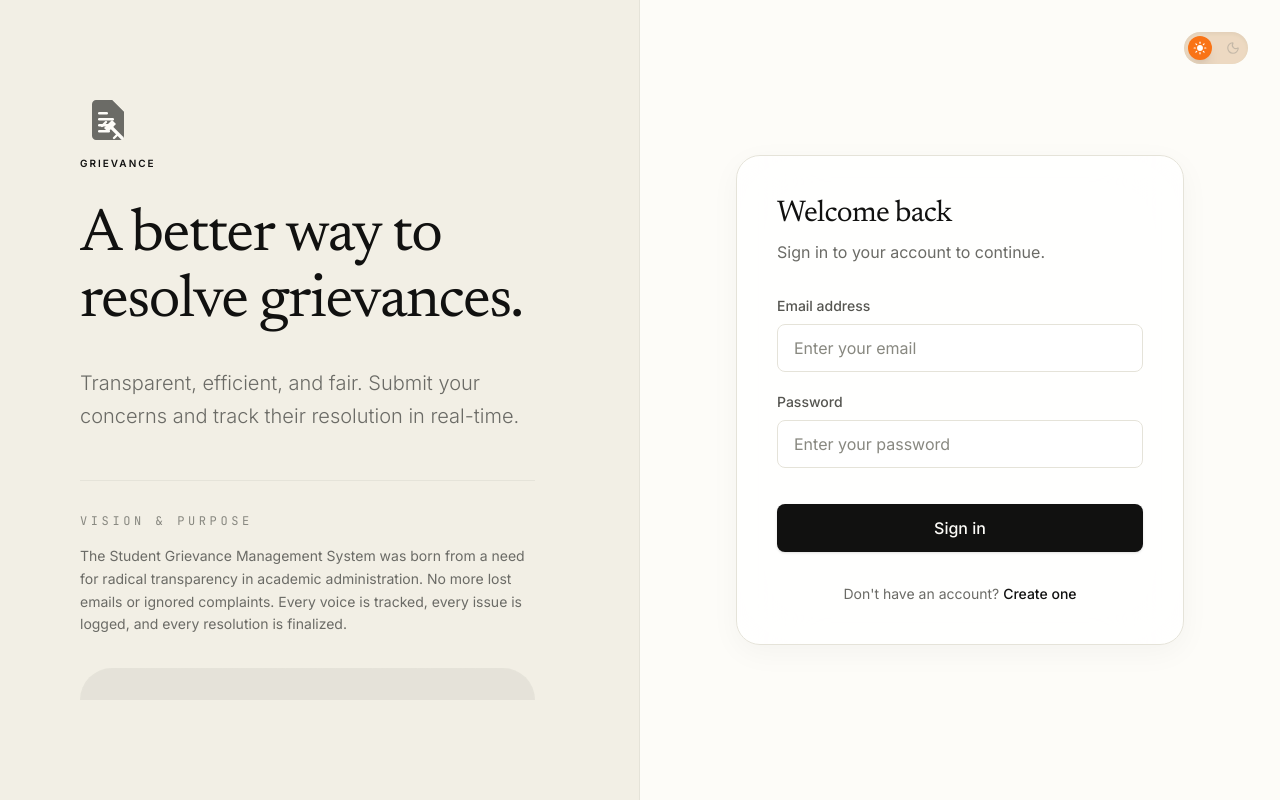
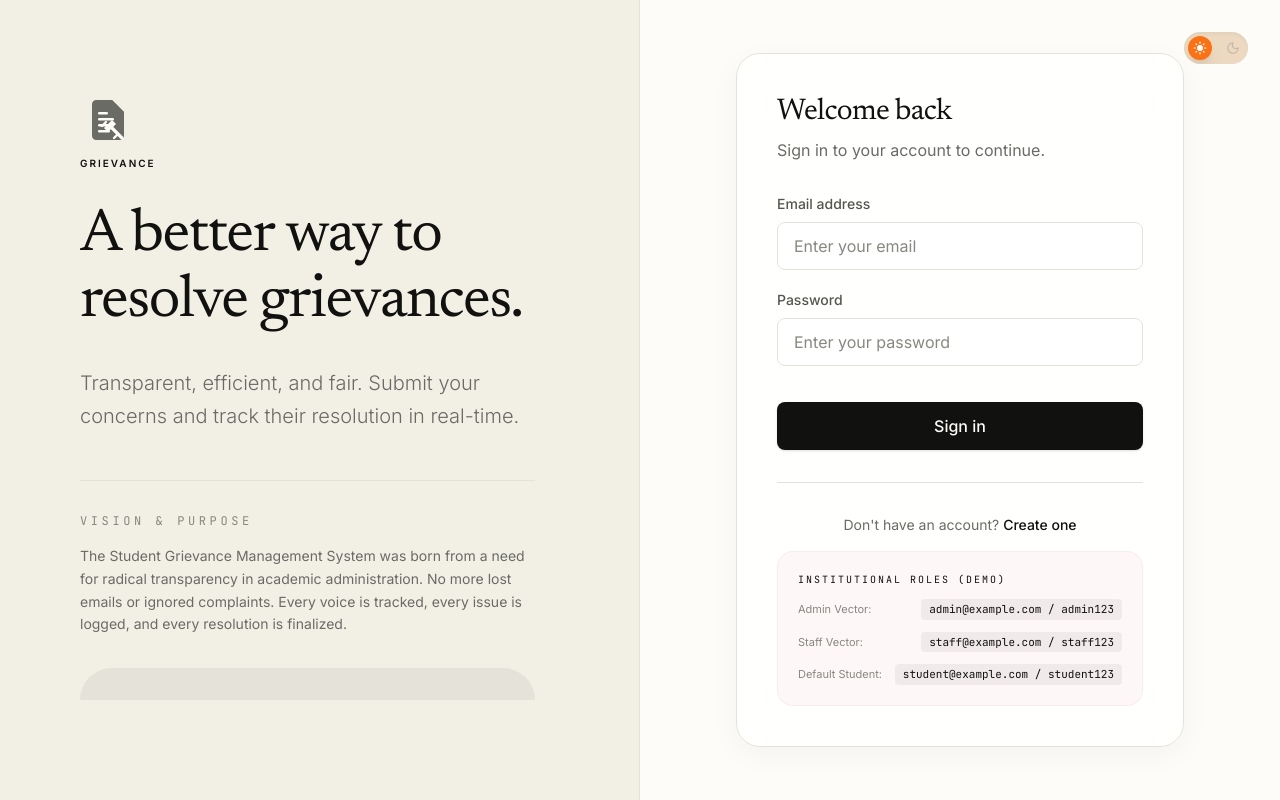
Before and after one commit to tonyboss365/Student-Grivence-Management, a React (Vite) app: page /login in a window 1280 px wide. Built offline with nearby package versions, Linux system fonts and the light colour scheme.

Commit message:
UI: Add Demo Credentials and registration reminder to Login page

```diff
--- a/src/pages/Login.tsx
+++ b/src/pages/Login.tsx
@@ -192,12 +192,32 @@ export default function Login() {
             </Button>
           </form>
 
-          <p className="mt-8 text-center text-sm text-[#6B6B66] dark:text-[#A1A1AA]">
-            Don't have an account?{' '}
-            <Link to="/register" className="text-[#111110] dark:text-[#FDFCF8] font-medium hover:underline underline-offset-4">
-              Create one
-            </Link>
-          </p>
+          <div className="mt-8 pt-8 border-t border-[#E5E3D9] dark:border-[#333333]">
+            <p className="text-center text-sm text-[#6B6B66] dark:text-[#A1A1AA] mb-4">
+              Don't have an account?{' '}
+              <Link to="/register" className="text-[#111110] dark:text-[#FDFCF8] font-medium hover:underline underline-offset-4">
+                Create one
+              </Link>
+            </p>
+
+            <div className="p-5 bg-[#F2D5D9]/20 dark:bg-[#F2D5D9]/10 rounded-2xl border border-[#F2D5D9]/30">
+               <h3 className="text-[10px] font-mono uppercase tracking-[0.2em] text-[#111110] dark:text-[#FDFCF8] mb-3">Institutional Roles (Demo)</h3>
+               <div className="space-y-3">
+                  <div className="flex justify-between items-center text-[11px]">
+                     <span className="text-[#888880]">Admin Vector:</span>
+                     <code className="bg-black/5 dark:bg-white/5 px-2 py-0.5 rounded">admin@example.com / admin123</code>
+                  </div>
+                  <div className="flex justify-between items-center text-[11px]">
+                     <span className="text-[#888880]">Staff Vector:</span>
+                     <code className="bg-black/5 dark:bg-white/5 px-2 py-0.5 rounded">staff@example.com / staff123</code>
+                  </div>
+                  <div className="flex justify-between items-center text-[11px]">
+                     <span className="text-[#888880]">Default Student:</span>
+                     <code className="bg-black/5 dark:bg-white/5 px-2 py-0.5 rounded">student@example.com / student123</code>
+                  </div>
+               </div>
+            </div>
+          </div>
         </motion.div>
       </div>
     </div>
```
